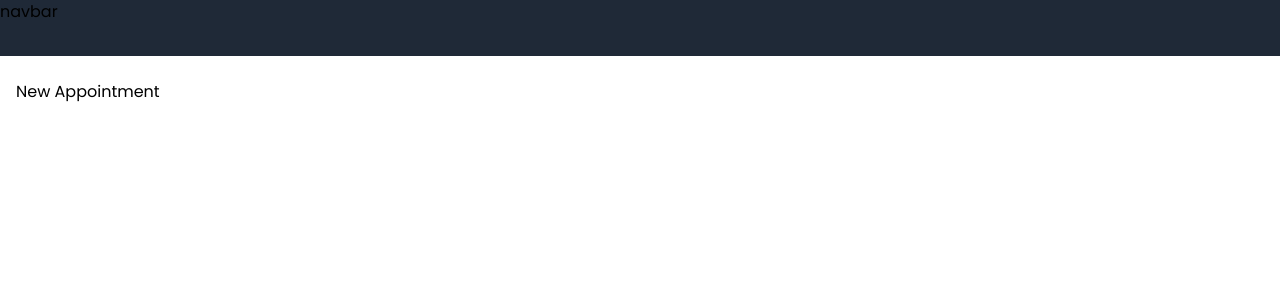
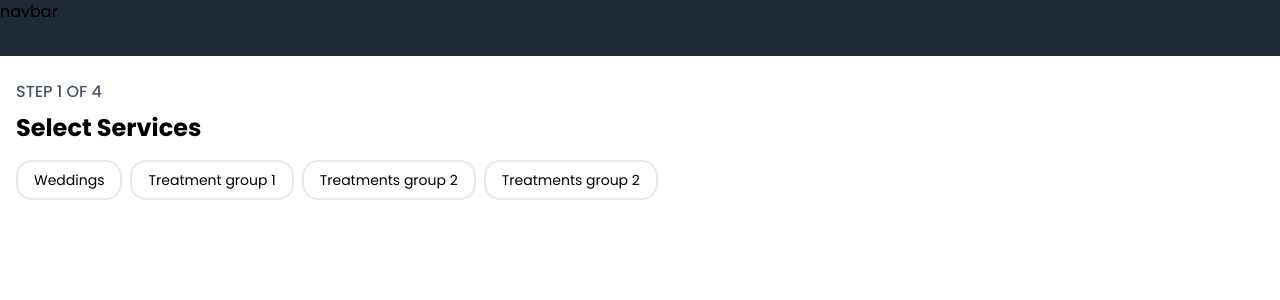
Before and after one commit to Stylioo/stylioo-web, a Next.js app: page /appointment/new in a window 1280 px wide. Shown: the top 300 px of the page. Built offline with nearby package versions, Linux system fonts and the light colour scheme; a web font is replaced by a local one.

Commit message:
new appointment page

```diff
--- /dev/null
+++ b/src/app/appointment/new/SelectBeautician.tsx
@@ -0,0 +1,9 @@
+import React from 'react'
+
+function SelectBeautician() {
+    return (
+        <div>SelectBeautician</div>
+    )
+}
+
+export default SelectBeautician
--- /dev/null
+++ b/src/app/appointment/new/SelectService.tsx
@@ -0,0 +1,33 @@
+import Section from "@/components/Section";
+import "@/styles/newAppointment.scss"
+
+function SelectService() {
+    return (
+        <>
+            <h2 className="font-bold text-2xl mb-4">Select Services</h2>
+            <div className="flex gap-2 overflow-y-auto hidden-scroll-bar ">
+                <div className="flex min-w-fit cursor-grab">
+                    <input name="type" type="radio" id="wedding" className="hidden t-check-box" />
+                    <label htmlFor="wedding" className="cursor-grab px-4 py-2 border-2 min-w-fit rounded-2xl text-sm t-label">Weddings</label>
+                </div>
+
+                <div className="flex min-w-fit">
+                    <input name="type" type="radio" id="treatment_1" className="hidden t-check-box" />
+                    <label htmlFor="treatment_1" className="cursor-grab px-4 py-2 border-2 min-w-fit rounded-2xl text-sm t-label">Treatment group 1</label>
+                </div>
+
+                <div className="flex min-w-fit">
+                    <input name="type" type="radio" id="treatment_2" className="hidden t-check-box" />
+                    <label htmlFor="treatment_2" className="cursor-grab px-4 py-2 border-2 min-w-fit rounded-2xl text-sm t-label">Treatments group 2</label>
+                </div>
+
+                <div className="flex min-w-fit">
+                    <input name="type" type="radio" id="treatment_3" className="hidden t-check-box" />
+                    <label htmlFor="treatment_3" className="cursor-grab px-4 py-2 border-2 min-w-fit rounded-2xl text-sm t-label">Treatments group 2</label>
+                </div>
+            </div>
+        </>
+    )
+}
+
+export default SelectService
--- /dev/null
+++ b/src/app/appointment/new/SelectTime.tsx
@@ -0,0 +1,9 @@
+import React from 'react'
+
+function SelectTime() {
+  return (
+    <div>SelectTime</div>
+  )
+}
+
+export default SelectTime
--- /dev/null
+++ b/src/app/appointment/new/Verify.tsx
@@ -0,0 +1,9 @@
+import React from 'react'
+
+function Verify() {
+    return (
+        <div>Verify</div>
+    )
+}
+
+export default Verify
--- a/src/app/appointment/new/page.tsx
+++ b/src/app/appointment/new/page.tsx
@@ -1,13 +1,21 @@
-import Section from '@/components/Section'
-import React from 'react'
+import Container from "@/components/Container"
+import SelectBeautician from "./SelectBeautician"
+import SelectService from "./SelectService"
+import SelectTime from "./SelectTime"
+import Verify from "./Verify"
+
 
 function NewAppointmentPage() {
     return (
-        <Section
-            style={{ paddingTop: '1.5rem' }}
-        >
-            <div>New Appointment</div>
-        </Section>
+        <>
+            <Container >
+                <h3 className="font-medium text-md text-gray-600 mb-2">STEP 1 OF 4</h3>
+                <SelectService />
+            </Container>
+            {/* <SelectBeautician /> */}
+            {/* <SelectTime /> */}
+            {/* <Verify /> */}
+        </>
     )
 }
 
--- a/src/app/appointment/page.tsx
+++ b/src/app/appointment/page.tsx
@@ -1,4 +1,3 @@
-import React from 'react'
 
 function appointmentPage() {
     return (
--- a/src/app/globals.scss
+++ b/src/app/globals.scss
@@ -26,6 +26,17 @@ body {
 
 }
 
+.hidden-scroll-bar {
+  cursor: grab;
+  user-select: none;
+}
+
+.hidden-scroll-bar::-webkit-scrollbar {
+  width: 0px;
+  background: transparent;
+  display: none;
+}
+
 // :root {
 //   --foreground-rgb: 0, 0, 0;
 //   --background-start-rgb: 214, 219, 220;
--- /dev/null
+++ b/src/components/Container.tsx
@@ -0,0 +1,14 @@
+import { containerPropType } from "@/types"
+
+function Container({ children, className, style }: containerPropType) {
+    return (
+        <main
+            className={`max-w-7xl mx-4 md:mx-10 lg:mx-auto px-4 py-[1.5rem] ${className}`}
+            style={style}
+        >
+            {children}
+        </main>
+    )
+}
+
+export default Container
--- /dev/null
+++ b/src/styles/newAppointment.scss
@@ -0,0 +1,4 @@
+.t-check-box:checked~.t-label {
+    background-color: #e02424;
+    color: #fff;
+}
--- a/src/types/index.ts
+++ b/src/types/index.ts
@@ -7,3 +7,9 @@ export type sectionPropType = {
     className?: string
     style?: React.CSSProperties
 }
+
+export type containerPropType = {
+    children: React.ReactNode
+    className?: string
+    style?: React.CSSProperties
+}
```
